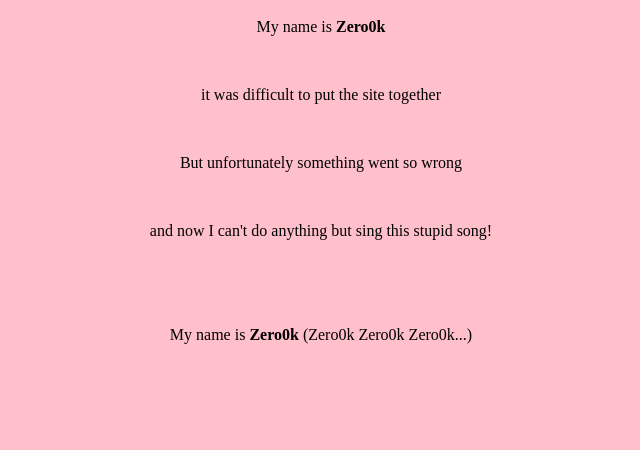
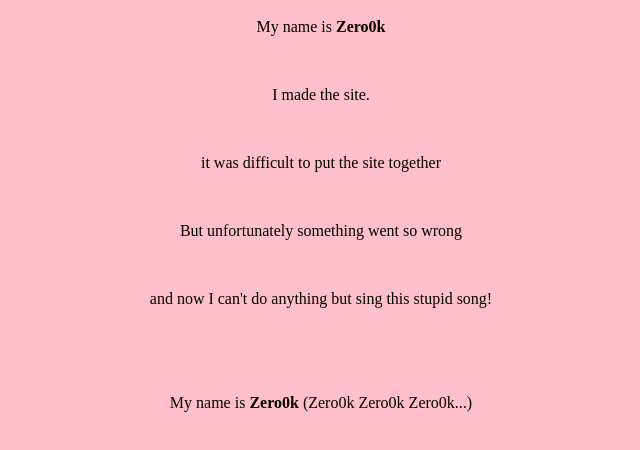
Before and after one commit to Tablemen/MyChatroom, a plain HTML site: page aboutme/index.html in a window 1280 px wide. Shown: the part 40-490 px from the top of the page, without its empty margins (319-959 px from the left). Drawn offline with Linux system fonts and the light colour scheme.

Commit message:
Update index.html

```diff
--- a/aboutme/index.html
+++ b/aboutme/index.html
@@ -7,7 +7,7 @@
 </head>
 <body>
     <h1>About me</h1>
-    <p>My name is <b>Zero0k</b></p><br><p>it was difficult to put the site together</p><br>
+    <p>My name is <b>Zero0k</b></p><br><p>I made the site.</p><br><p>it was difficult to put the site together</p><br>
     <p>But unfortunately something went so wrong</p><br><p>and now I can't do anything but sing this stupid song!</p><br><br><br>
     <p>My name is <b>Zero0k</b> (Zero0k Zero0k Zero0k...)</p>
 </body>
```
